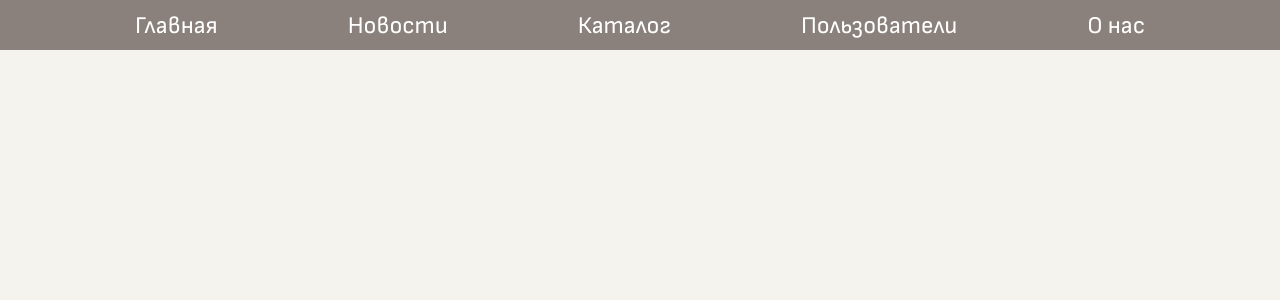
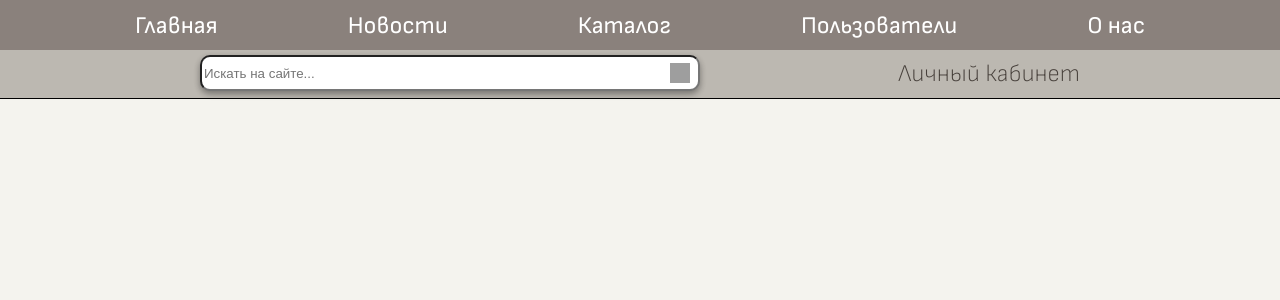
Before and after one commit to fridalif/collectioner_site, a Next.js app in the folder frontend/: page / in a window 1280 px wide. Shown: the top 300 px of the page. Built offline with nearby package versions, Linux system fonts and the light colour scheme; grey boxes are pictures that could not be loaded.

Commit message:
started creating body

```diff
--- a/frontend/package.json
+++ b/frontend/package.json
@@ -9,8 +9,9 @@
     "lint": "next lint"
   },
   "dependencies": {
+    "next": "14.2.9",
     "react": "^18",
     "react-dom": "^18",
-    "next": "14.2.9"
+    "react-icons": "^5.3.0"
   }
 }
--- /dev/null
+++ b/frontend/src/components/Body/Body.jsx
@@ -0,0 +1,10 @@
+import styles from './Body.module.css';
+import {SecondHeader} from '../SecondHeader/SecondHeader.jsx';
+export function Body(){
+
+    return(
+        <div class={styles.body}>
+            <SecondHeader />
+        </div>
+    )
+}
--- /dev/null
+++ b/frontend/src/components/Body/Body.module.css
@@ -0,0 +1,12 @@
+.body{
+    position: absolute;
+    top: 40px;
+    left: 0;
+    right: 0;
+    bottom: 0;
+    display: flex;
+    align-items: center;
+    flex-direction: column;
+    gap: 20px;
+    background-color: #F4F3EE;
+}
--- /dev/null
+++ b/frontend/src/components/SecondHeader/SecondHeader.jsx
@@ -0,0 +1,15 @@
+import styles from './SecondHeader.module.css'
+
+export function SecondHeader(){
+    return(
+        <div class={styles.secondHeader}>
+            <div class={styles.secondHeaderSearchfield}>
+                <input type="text" placeholder="Искать на сайте..." class={styles.secondHeaderSearchfieldInput} />
+                <img src="lupa.png" class={styles.secondHeaderSearchfieldImg} />
+            </div>
+            <div class={styles.secondHeaderCabinet}>
+                 Личный кабинет
+            </div>
+        </div>
+    )
+}
--- /dev/null
+++ b/frontend/src/components/SecondHeader/SecondHeader.module.css
@@ -0,0 +1,51 @@
+.secondHeader{
+    background-color: #BCB8B1;
+    position:fixed;
+    z-index: 500;
+    display: flex;
+    border-bottom: black 1px solid;
+    height: 50px;
+    width:100%;
+    left:0%;
+    justify-content: space-between;
+}
+
+.secondHeaderSearchfield{
+    width: 500px;
+    padding-left:200px;
+    height: 50px;
+    display: flex;
+    align-items: center;
+}
+
+.secondHeaderSearchfieldInput{
+    width: 500px;
+    border-radius: 10px;
+    height: 30px;
+    box-shadow: rgba(0, 0, 0, 0.16) 0px 3px 6px, rgba(0, 0, 0, 0.23) 0px 3px 6px;
+}
+
+.secondHeaderSearchfieldImg{
+    width: 20px;
+    height: 20px;
+    position:absolute;
+    left:670px;
+    cursor: pointer;
+    z-index: 1000;
+}
+
+.secondHeaderCabinet{
+    padding-right: 200px;
+    height: 50px;
+    display: flex;
+    align-items: center;
+    color:#463f3a;
+    font-size: 24px;
+    font-family: "Sofia-Sans";
+    cursor: pointer;
+    font-weight: 200;
+}
+
+.secondHeaderCabinet:hover{
+    text-decoration: underline;
+}
--- a/frontend/src/pages/index.jsx
+++ b/frontend/src/pages/index.jsx
@@ -1,10 +1,12 @@
-import {Header} from '../components/Header/Header.jsx'
+import {Header} from '../components/Header/Header.jsx';
+import {Body} from '../components/Body/Body.jsx';
 
 export default function Home(){
 
     return (
         <>
             <Header />
+            <Body />
         </>
     )
 }
--- a/frontend/src/styles.css
+++ b/frontend/src/styles.css
@@ -6,7 +6,5 @@
 body{
     position:absolute;
     background-color: #F4F3EE;
-    display:flex;
-    flex-direction: column;
-    align-items: center;
+    width:1920px;
 }
```
Also changed, not shown: 1 other file (tests, documents, lock files or other folders).
